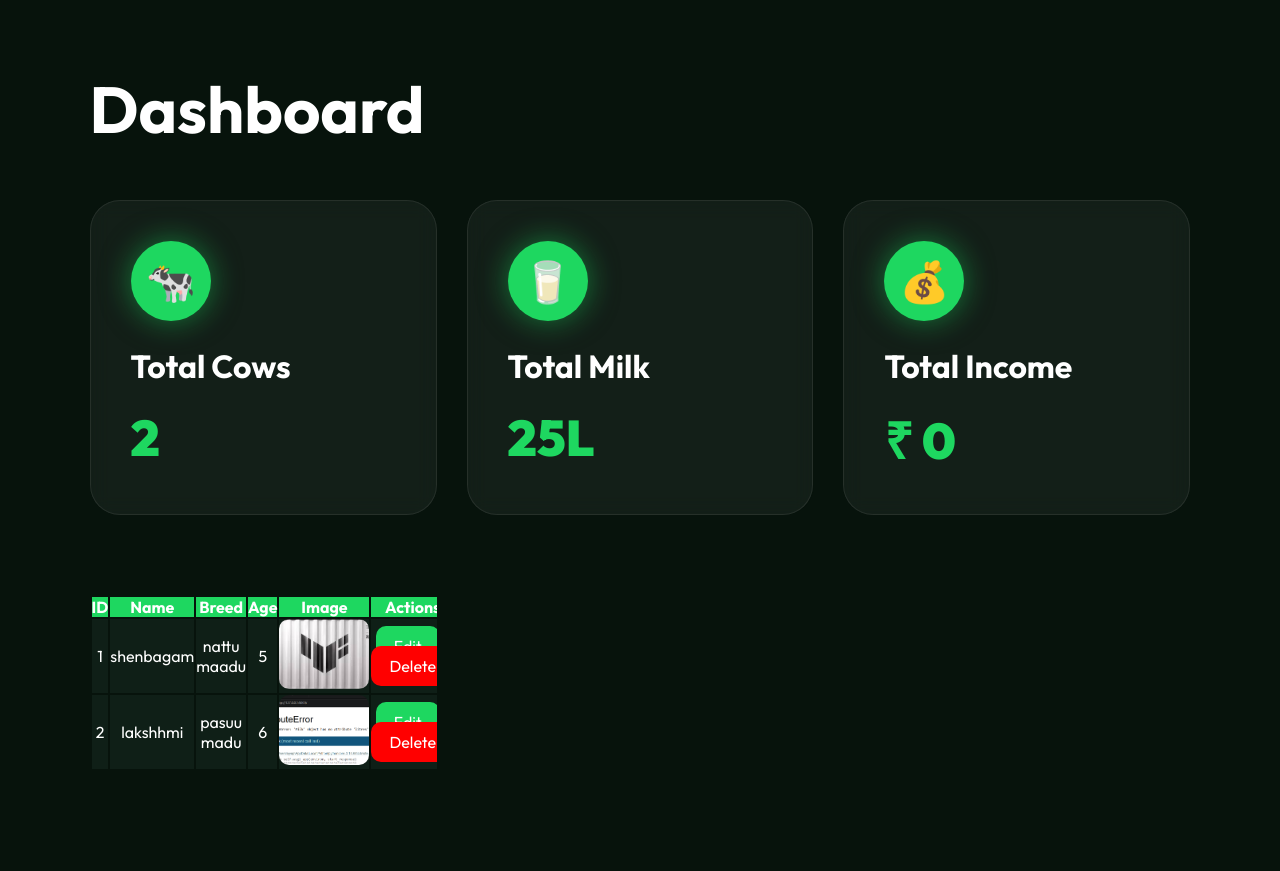
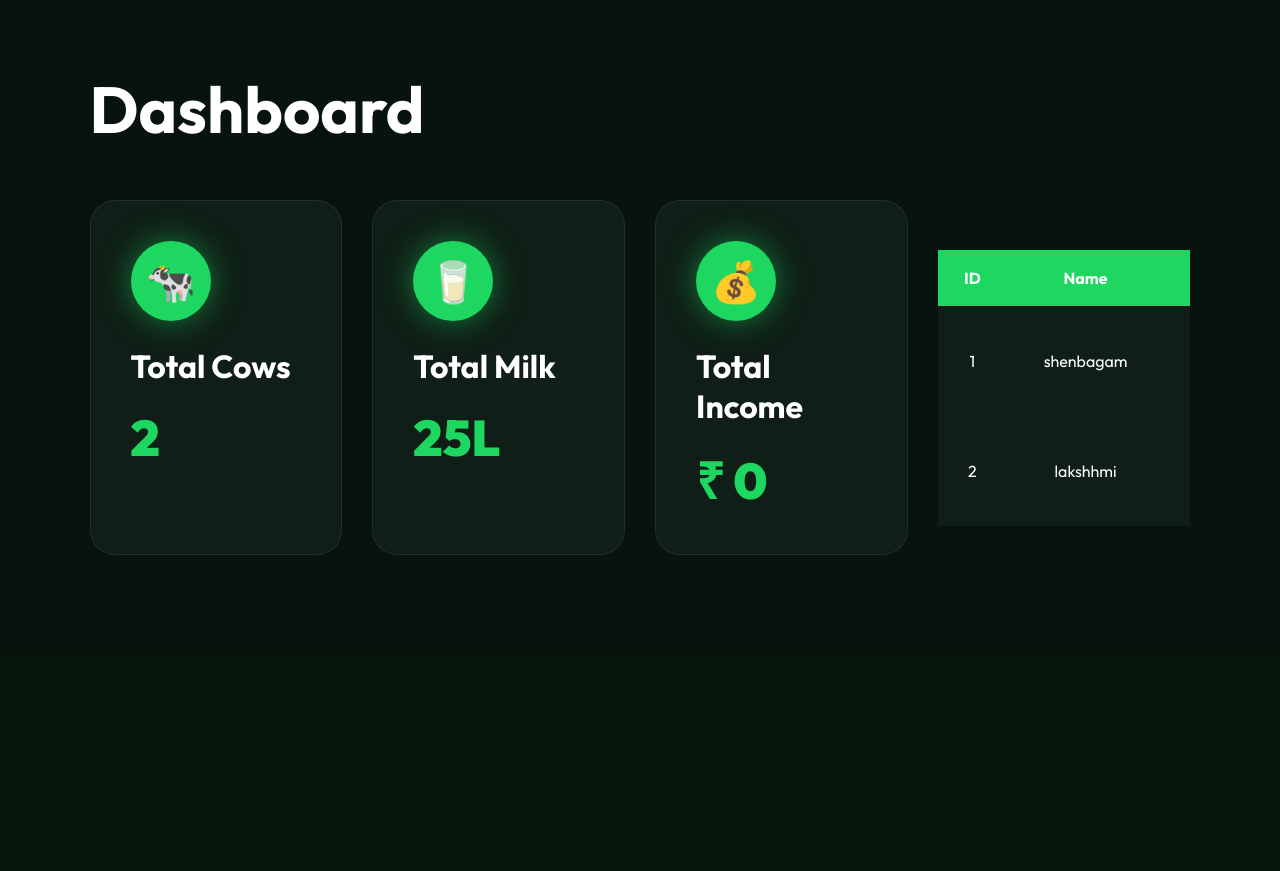
Before and after one commit to Kiyyappan973/smart-dairy-farm, a Flask app: page / in a window 1280 px wide. Shown: the part 832-1703 px from the top of the page. After the commit the page ends 1387 px from the top, so only its background shows below. Run offline with Flask 3, Linux system fonts and the light colour scheme; the visitor is signed in with stand-in values (Sample User, id 1); data comes from the database, SQL or seed files in the repository.

Commit message:
final layout fixed

```diff
--- a/templates/home.html
+++ b/templates/home.html
@@ -222,6 +222,64 @@
             color:#1ed760;
         }
 
+.hero-images{
+    width:100%;
+    display:grid;
+    grid-template-columns:repeat(3,1fr);
+    gap:20px;
+    margin-top:40px;
+}
+
+.hero-images img{
+    width:100%;
+    height:320px;
+    object-fit:cover;
+    border-radius:20px;
+    box-shadow:0 0 25px rgba(30,215,96,0.3);
+}
+
+.cards{
+    display:grid;
+    grid-template-columns:repeat(auto-fit,minmax(250px,1fr));
+    gap:30px;
+    margin-top:50px;
+}
+
+.card{
+    background:#0f1f17;
+    padding:40px;
+    border-radius:25px;
+}
+
+.table-box{
+    width:100%;
+    overflow-x:auto;
+    margin-top:50px;
+}
+
+table{
+    width:100%;
+    min-width:900px;
+    border-collapse:collapse;
+}
+
+th{
+    background:#1ed760;
+    padding:18px;
+}
+
+td{
+    padding:18px;
+    text-align:center;
+    background:#0f1f17;
+}
+
+td img{
+    width:90px;
+    height:70px;
+    object-fit:cover;
+    border-radius:10px;
+}
     </style>
 
 </head>
@@ -264,8 +322,7 @@
 
     <section class="hero">
 
-
-<div class="slider">
+<div class="hero-images">
 
     <img src="https://images.unsplash.com/photo-1570042225831-d98fa7577f1e?q=80&w=1400">
 
@@ -274,6 +331,7 @@
     <img src="https://images.unsplash.com/photo-1560114928-40f1f1eb26a0?q=80&w=1400">
 
 </div>
+
         <div class="overlay"></div>
 
         <div class="hero-content">
```
